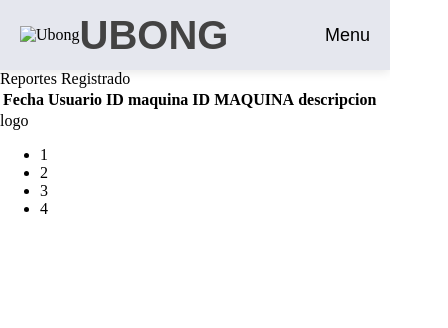
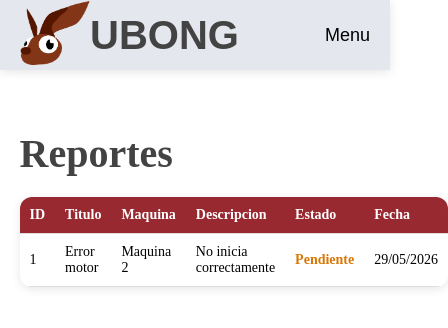
Before and after one commit to GusSaman0/Ubong, a website: page Reportes/Admin-Reportes.html in a window 390 px wide. Shown: the whole page, 448 px wide, since content can reach past the window. Drawn offline with Linux system fonts and the light colour scheme; files that its build step writes are made by us from their sources.

Commit message:
Admin Reportes

```diff
--- a/CSS/Style.css
+++ b/CSS/Style.css
@@ -702,3 +702,91 @@ html, body{
 {
     background-color: #5f5f5f;
 }
+
+/* Reportes Admin*/
+
+.r1-g
+{
+    width: 90%;
+    max-width: 1200px;
+    margin: 50px auto;
+}
+
+.r1-t
+{
+    color: #434343;
+    margin-bottom: 20px;
+    font-size: 40px;
+}
+
+.r1-tabla
+{
+    width: 100%;
+    border-collapse: collapse;
+    background-color: white;
+    border-radius: 12px;
+    overflow: hidden;
+    box-shadow: 0 2px 10px rgba(0,0,0,0.1);
+}
+
+
+.r1-tabla thead
+{
+    background-color: #992931;
+    color: white;
+}
+
+
+.r1-tabla th,
+.r1-tabla td
+{
+    padding: 16px;
+    text-align: left;
+    border-bottom: 1px solid #ddd;
+}
+
+
+.r1-tabla tbody tr
+{
+    transition: background-color 0.3s ease;
+}
+
+
+.r1-tabla tbody tr:hover
+{
+    background-color: #f0f0f0;
+}
+
+
+.estado-pendiente
+{
+    color: #d97706;
+    font-weight: bold;
+}
+
+.estado-proceso
+{
+    color: #2563eb;
+    font-weight: bold;
+}
+
+.estado-resuelto
+{
+    color: #16a34a;
+    font-weight: bold;
+}
+
+
+@media (max-width: 800px)
+{
+    .r1-tabla
+    {
+        font-size: 14px;
+    }
+
+    .r1-tabla th,
+    .r1-tabla td
+    {
+        padding: 10px;
+    }
+}
--- a/Reportes/Admin-Reportes.html
+++ b/Reportes/Admin-Reportes.html
@@ -4,50 +4,51 @@
     <meta charset="UTF-8">
     <meta name="viewport" content="width=device-width, initial-scale=1.0">
     <title>Document</title>
-    <link rel="stylesheet" href="./CSS/Style.css">
+    <link rel="stylesheet" href="../CSS/Style.css">
 </head>
 <body>
     <header class="hi-g">
 	    <div class="hi-g1 hi-g2">
             <div class="hi-l">
-                <img src="./Imagenes/logo_Ubong.png" alt="Ubong" class="hi-img">
+                <img src="../Imagenes/logo_Ubong.png" alt="Ubong" class="hi-img">
             </div>
             <h1 class="hi-h1">UBONG</h1>
             <nav class="hi-n">
-                <a href="Inicio_Admin.html">Inicio</a>
+                <a href="../Inicio_Admin.html">Inicio</a>
                 <a href="">Cuenta</a>
-                <a href="./Reportes/Reportes.html">reportes</a>
+                <a href="../Reportes/Admin-Reportes.html">reportes</a>
                 <button>Menu</button>
             </nav>
 	    </div>
     </header>
-    <div>
-        Reportes Registrado
-    </div>
-    <div>
-        <table>
-            <tr>
-                <th>Fecha</th>
-                <th>Usuario</th>
-                <th>ID</th>
-                <th>maquina</th>
-                <th>ID MAQUINA</th>
-                <th>descripcion</th>
-            </tr>
+    <section class="r1-g" style="margin-top: 60px;">
+        <h1 class="r1-t">
+            Reportes
+        </h1>
+        <table class="r1-tabla">
+            <thead>
+                <tr>
+                    <th>ID</th>
+                    <th>Titulo</th>
+                    <th>Maquina</th>
+                    <th>Descripcion</th>
+                    <th>Estado</th>
+                    <th>Fecha</th>
+                </tr>
+            </thead>
+            <tbody>
+                <tr>
+                    <td>1</td>
+                    <td>Error motor</td>
+                    <td>Maquina 2</td>
+                    <td>No inicia correctamente</td>
+                    <td class="estado-pendiente">
+                        Pendiente
+                    </td>
+                    <td>29/05/2026</td>
+                </tr>
+            </tbody>
         </table>
-    </div>
-    <footer>
-        <div>
-            logo
-        </div>
-        <div>
-            <ul>
-                <li>1</li>
-                <li>2</li>
-                <li>3</li>
-                <li>4</li>
-            </ul>
-        </div>
-    </footer>
+    </section>
 </body>
 </html>
```
Also changed, not shown: Inicio_Admin.html (+1 -1 lines), Reportes/Reportes.html (+8 -27 lines).
